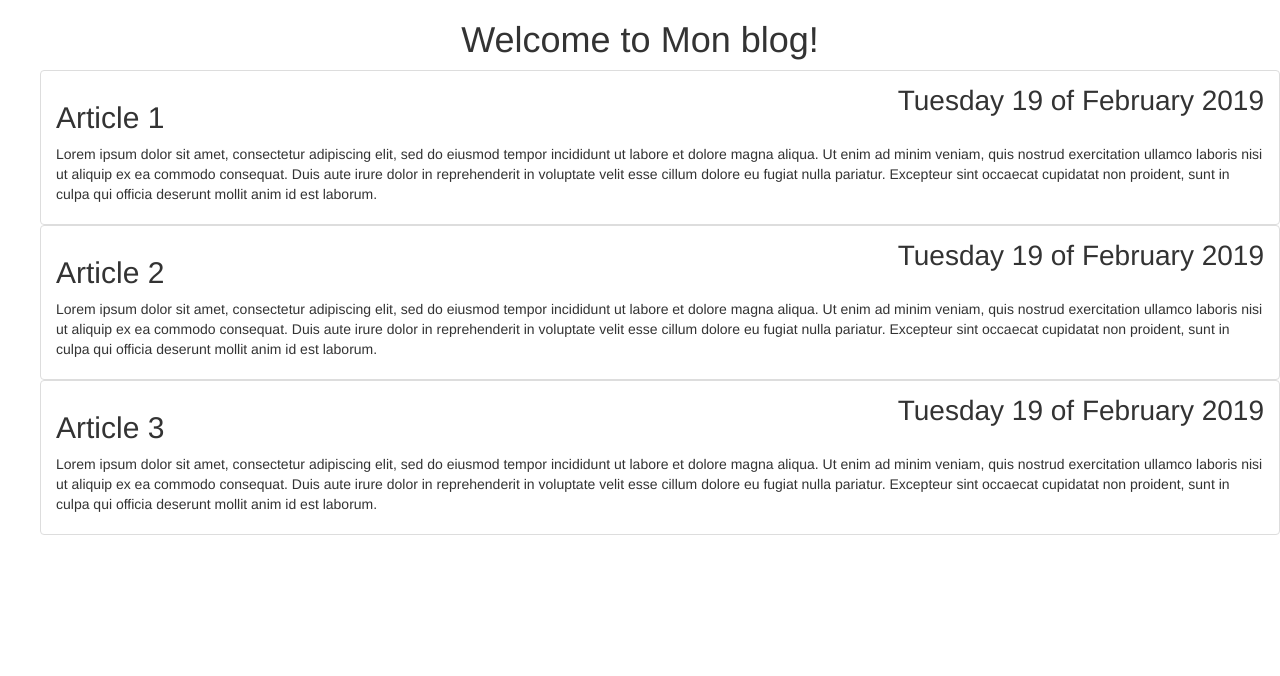
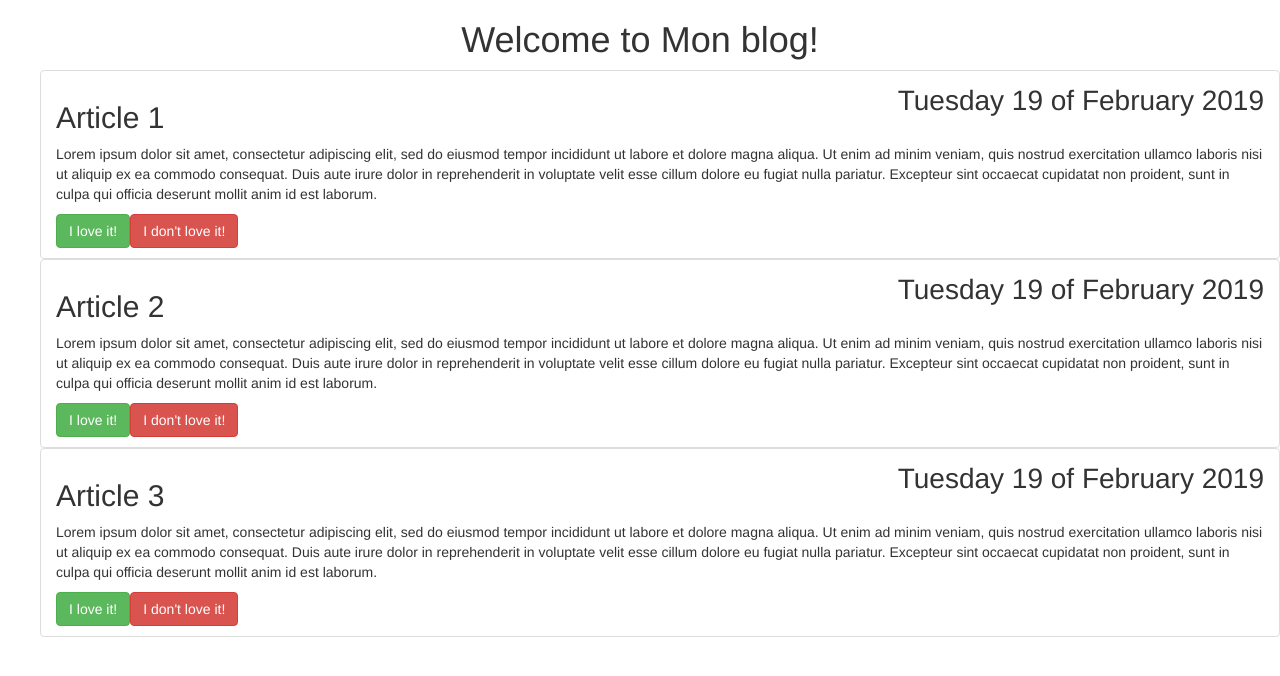
Before and after one commit to bastien-joffre/test-blog-angular, an Angular app: page / in a window 1280 px wide. Shown: the top 676 px of the page. Built offline with nearby package versions, Linux system fonts and the light colour scheme.

Commit message:
Mise à jour avec taff campus 18-2

```diff
--- a/src/app/post-list-item-component/post-list-item-component.component.html
+++ b/src/app/post-list-item-component/post-list-item-component.component.html
@@ -2,4 +2,8 @@
    <span class="date">{{ date | date: 'EEEE d of MMMM y' }}</span>
    <h2>{{ article.title }}</h2>
    <p>{{ article.content }}</p>
+   <button class="btn btn-success"
+           (click)="onILike()">I love it! {{ article.LoveIts }}</button>
+   <button class="btn btn-danger"
+           (click)="onIDontLike()">I don't love it! {{ article.LoveIts }}</button>
 </li>
--- a/src/app/post-list-item-component/post-list-item-component.component.ts
+++ b/src/app/post-list-item-component/post-list-item-component.component.ts
@@ -11,7 +11,17 @@ export class PostListItemComponentComponent implements OnInit {
 
   date = new Date();
 
+  Likes = this.LoveIts;
+
   constructor() { }
+
+  onILike() {
+    this.Likes ++;
+  }
+
+  onIDontLike () {
+    this.Likes --;
+  }
 
   ngOnInit() {
   }
```
